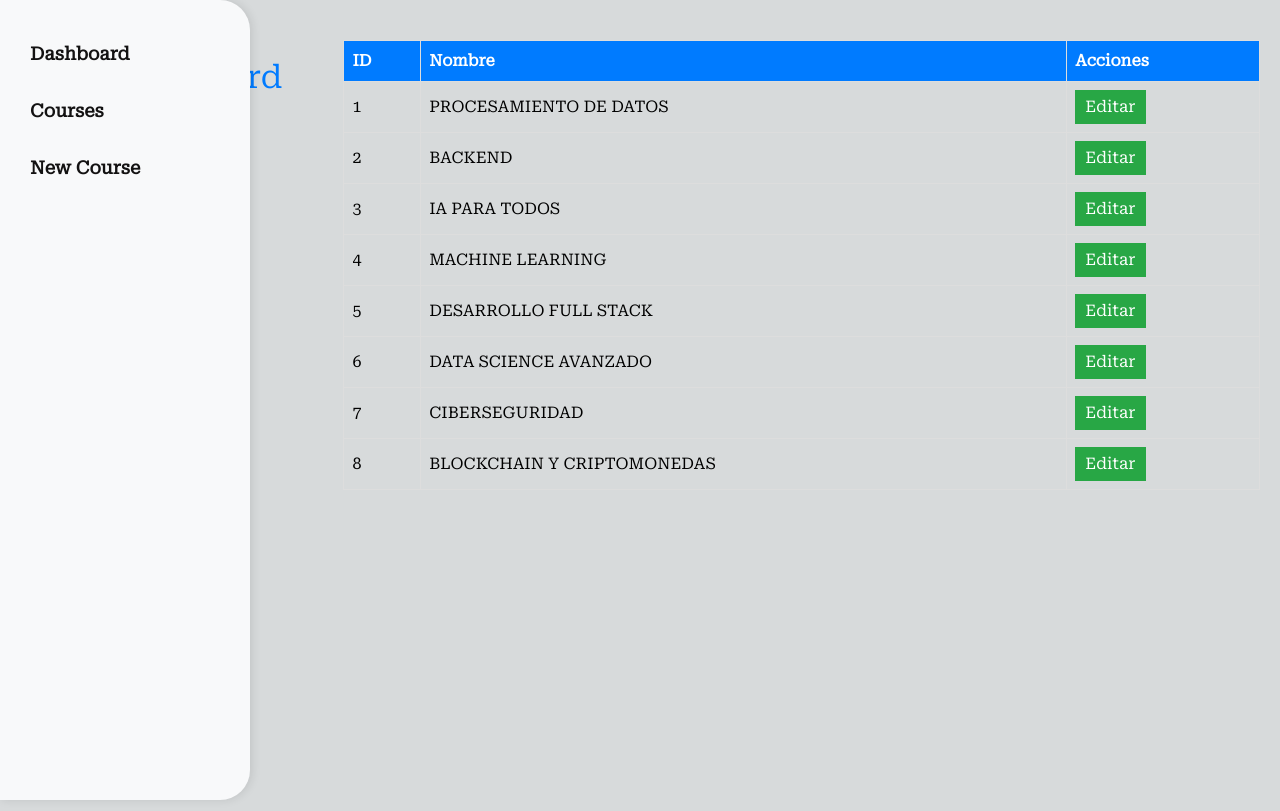
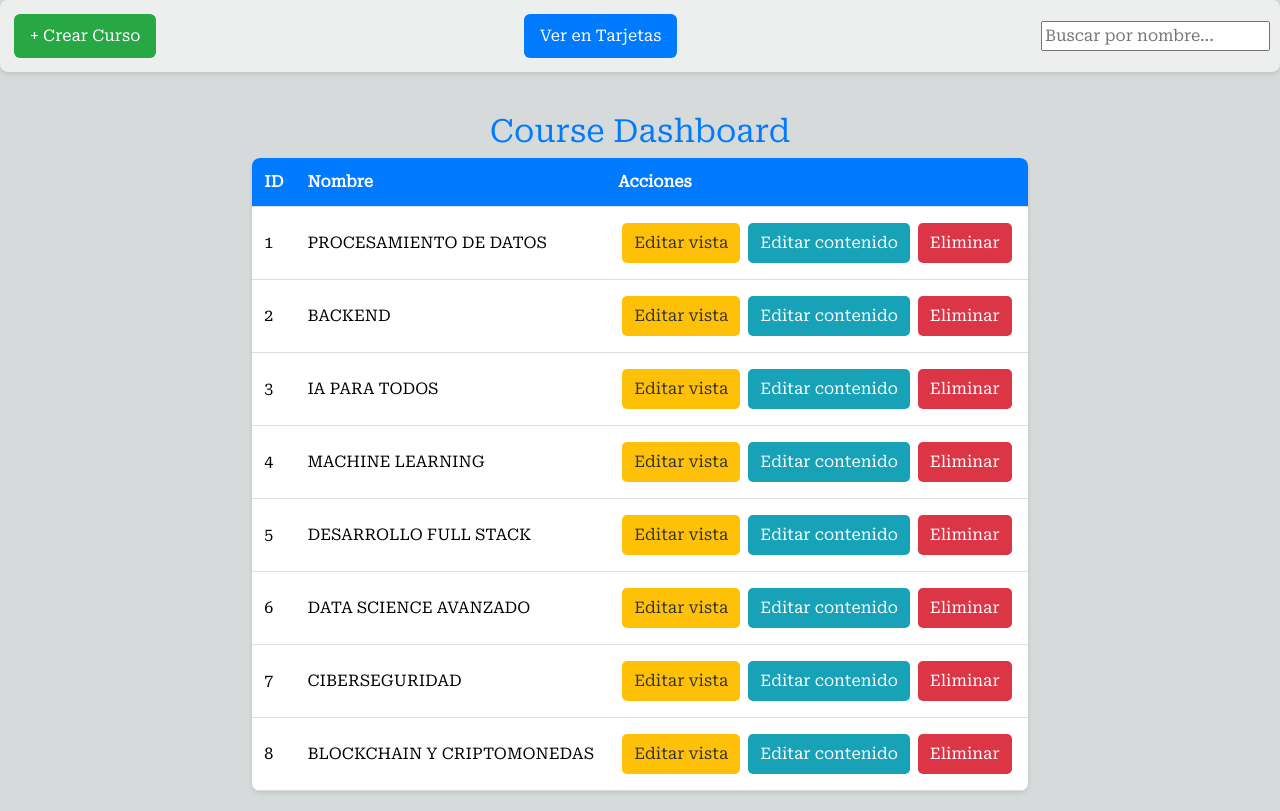
Before and after one commit to rebenew/frontendOmegaCursos, an Angular app: page /admin-dashboard/dashboard in a window 1280 px wide. Built offline with nearby package versions, Linux system fonts and the light colour scheme.

Commit message:
Add admin layout component and refactor search bar input method

```diff
--- a/src/app/app.routes.ts
+++ b/src/app/app.routes.ts
@@ -5,6 +5,7 @@ import { HomeStudentComponent } from './students-dashboard/home-student/home-stu
 import { CourseContentComponent } from './students-dashboard/course-content/course-content.component';
 import { DashboardComponent } from './Dashboard_Mentor/dashboard.component';
 import { VistaCursosComponent } from './vista-cursos/vista-cursos.component';
+import { AdminLayoutComponent } from './components/admin-course-components/admin-layout/admin-layout.component';
 
 
 export const routes: Routes = [
@@ -15,8 +16,13 @@ export const routes: Routes = [
   //admin-dashboard
   {
     path: 'admin-dashboard',
-    component: AdminDashboardComponent,
+    component: AdminLayoutComponent,
     children: [
+      {
+        path: '',
+        redirectTo: 'dashboard',
+        pathMatch: 'full'
+      },
       {
         path: 'dashboard',
         loadComponent: () => import('./components/admin-course-components/admin-dashboard/admin-dashboard.component')
@@ -27,19 +33,19 @@ export const routes: Routes = [
         path: 'courses',
         loadComponent: () => import('./components/admin-course-components/admin-course-list/admin-course-list.component')
           .then(m => m.AdminCourseListComponent),
-        canActivate: [AuthGuard]
+        //canActivate: [AuthGuard]
       },
       {
         path: 'courses/new',
         loadComponent: () => import('./components/admin-course-components/admin-course-form/admin-course-form.component')
           .then(m => m.AdminCourseFormComponent),
-        canActivate: [AuthGuard]
+        //canActivate: [AuthGuard]
       },
       {
         path: 'courses/edit/:id',
         loadComponent: () => import('./components/admin-course-components/admin-course-form/admin-course-form.component')
           .then(m => m.AdminCourseFormComponent),
-        canActivate: [AuthGuard]
+        //canActivate: [AuthGuard]
       },
       {
         path: 'login',
--- a/src/app/components/admin-course-components/admin-course-list/admin-course-list.component.html
+++ b/src/app/components/admin-course-components/admin-course-list/admin-course-list.component.html
@@ -1,32 +1,19 @@
-<div class="course-list-container">
-  <!-- Sidebar y Barra de Búsqueda -->
-  <header class="course-header">
-    <app-sidebar></app-sidebar>
-    <app-search-bar></app-search-bar>
-  </header>
-
-  <!-- Mensaje de error -->
-  <div *ngIf="errorMessage" class="error-message" aria-live="assertive">
-    {{ errorMessage }}
-  </div>
-
-  <!-- Mensaje cuando no hay resultados -->
-  <p *ngIf="filteredCourses.length === 0" class="no-results" aria-live="polite">
-    No se ha encontrado ningún curso con ese nombre.
-  </p>
-
-  <!-- Lista de cursos -->
   <section class="course-container">
-    <ng-container *ngFor="let course of filteredCourses">
-      <div class="course-card">
+    <ng-container *ngIf="filteredCourses.length > 0; else noCourses">
+      <div class="course-card" *ngFor="let course of filteredCourses">
         <h3>{{ course.title }}</h3>
         <p><strong>Modalidad:</strong> {{ course.modality }}</p>
         <p>
           <strong>Precio:</strong>
           {{ course.price | currency:'USD':'symbol':'1.0-2' }}
         </p>
-        <button [routerLink]="['/courses/edit', course.id]">Editar</button>
+        <div class="course-actions">
+          <button class="button btn-edit" (click)="editCourseView(course.id)">Editar</button>
+          <button class="button btn-delete" (click)="deleteCourse(course.id)">Eliminar</button>
+        </div>
       </div>
     </ng-container>
+    <ng-template #noCourses>
+      <p>No se encontraron cursos.</p>
+    </ng-template>
   </section>
-</div>
--- a/src/app/components/admin-course-components/admin-course-list/admin-course-list.component.scss
+++ b/src/app/components/admin-course-components/admin-course-list/admin-course-list.component.scss
@@ -7,50 +7,15 @@
   min-height: 100vh;
   margin-left: 85px;
 }
-
-
-.course-header {
-  display: flex;
-  width: 100%;
-  justify-content: space-between;
-  align-items: center;
-  padding: 10px 20px;
-  background-color: #ffffff;
-  border-radius: 10px;
-  box-shadow: 0 4px 8px rgba(0, 0, 0, 0.1);
-  margin-bottom: 20px;
-}
-
-
-.error-message {
-  color: #d9534f;
-  font-size: 1rem;
-  padding: 10px;
-  background: #f8d7da;
-  border-left: 5px solid #d9534f;
-  border-radius: 5px;
-  text-align: center;
-  width: 100%;
-  max-width: 600px;
-}
-
-.no-results {
-  font-size: 1rem;
-  color: #666;
-  font-weight: bold;
-  margin-top: 10px;
-}
-
-
 .course-container {
   display: grid;
-
+  justify-content: center;
+  justify-items: center;
   grid-template-columns: repeat(auto-fit, minmax(250px, 1fr));
   gap: 20px;
   width: 100%;
-  max-width: 1200px;
+  max-width: 900px;
   padding: 20px;
-  margin-left: 420px;
 }
 
 
--- a/src/app/components/admin-course-components/admin-course-list/admin-course-list.component.ts
+++ b/src/app/components/admin-course-components/admin-course-list/admin-course-list.component.ts
@@ -1,59 +1,37 @@
-import { Component, OnDestroy, OnInit } from '@angular/core';
+import { Component, Input} from '@angular/core';
 import { CommonModule } from '@angular/common';
-import { CourseService, Course } from '../../../services/admin-course-services/course-service/admin.course.services';
-import { Subscription } from 'rxjs';
-import { Router, RouterModule } from '@angular/router';
-import { SearchService } from '../../../services/admin-course-services/search-service/search.service';
-import { SearchBarComponent } from "../admin-search-bar/search-bar.component";
-import { SidebarComponent } from '../sidebar/sidebar.component';
+import { Course } from '../../../services/admin-course-services/course-service/admin.course.services';
+import { RouterModule } from '@angular/router';
 
 @Component({
   selector: 'app-admin-course-list',
   templateUrl: './admin-course-list.component.html',
   styleUrls: ['./admin-course-list.component.scss'],
   standalone: true,
-  imports: [CommonModule, RouterModule, SearchBarComponent, SidebarComponent],
+  imports: [CommonModule, RouterModule],
 })
-export class AdminCourseListComponent implements OnInit, OnDestroy {
-onSearch(searchValue: string) {
-this.searchService.setSearchTerm(searchValue);
+export class AdminCourseListComponent{
+editCourse(arg0: number) {
+throw new Error('Method not implemented.');
 }
-  courses: Course[] = [];
-  filteredCourses: Course[] = []
-  private subscription: Subscription = new Subscription();
-  errorMessage: string = '';
+@Input() filteredCourses: Course[] = [];
+  router: any;
+  courses: any;
 
-  constructor(private courseService: CourseService,
-              private router: Router,
-              private searchService: SearchService) {}
+editCourseView(id: number) {
+  console.log(`Editar información del curso con ID: ${id}`);
+  this.router.navigate(['admin-dashboard/courses/edit', id]);
+}
 
-  ngOnInit() {
-      this.subscription.add(
-        this.courseService.getCourses().subscribe({
-          next: (courses) => {
-            this.courses = courses;
-            this.filteredCourses = courses;
-          },
-          error: (error) => {
-            this.errorMessage = `Error al cargar los cursos: ${error.message}`;
-          }
-      })
-    );
+editCourseContent(id: number) {
+  console.log(`Editar contenido del curso con ID: ${id}`);
+  // this.router.navigate(['/admin/cursos/editar-contenido', id]);
+}
 
-    this.subscription.add(
-      this.searchService.searchTerm$.subscribe(term => {
-      this.filteredCourses = this.courses.filter(course =>
-        course.title.toLowerCase().includes(term.toLowerCase()));
-  })
-);
-
-  }
-
-  ngOnDestroy() {
-      this.subscription.unsubscribe();
-  }
-
-  editCourse(id: number) {
-    this.router.navigate(['/courses/edit', id]);
+deleteCourse(id: number) {
+  if (confirm('¿Estás seguro de que quieres eliminar este curso?')) {
+    console.log(`Eliminar curso con ID: ${id}`);
+    this.courses = this.courses.filter((course: { id: number; }) => course.id !== id);
   }
 }
+}
--- a/src/app/components/admin-course-components/admin-dashboard/admin-dashboard.component.html
+++ b/src/app/components/admin-course-components/admin-dashboard/admin-dashboard.component.html
@@ -1,12 +1,19 @@
+<div class="search-bar-container">
+  <button class="button btn-create" (click)="createNewCourse()">+ Crear Curso</button>
+  <button (click)="toggleView()" class="button toggle-view-btn">
+    {{ isGridView ? 'Ver en Lista' : 'Ver en Tarjetas' }}
+  </button>
+  <app-search-bar></app-search-bar>
+</div>
+
 <div class="dashboard-container">
-  <app-sidebar></app-sidebar>
   <h2 *ngIf="isAdmin">{{ mensajeBienvenida }}</h2>
-    <h2 >Course Dashboard</h2>
-
+  <h2 >Course Dashboard</h2>
     <div *ngIf="errorMessage" class="error-message">
       {{ errorMessage }}
     </div>
 
+  <div *ngIf="!isGridView">
     <table *ngIf="courses.length > 0" class="course-table">
       <thead>
         <tr>
@@ -16,15 +23,22 @@
         </tr>
       </thead>
       <tbody>
-        <tr *ngFor="let course of courses">
+        <tr *ngFor="let course of filteredCourses">
           <td>{{ course.id }}</td>
           <td>{{ course.title }}</td>
           <td>
-            <button (click)="goToCourse(course.id)">Editar</button>
+          <button class="button btn-edit"(click)="editCourseView(course.id)">Editar vista</button>
+            <button class="button btn-content"(click)="editCourseContent(course.id)"> Editar contenido </button>
+            <button class="button btn-delete"(click)="deleteCourse(course.id)"> Eliminar </button>
           </td>
         </tr>
       </tbody>
     </table>
+<p *ngIf="filteredCourses.length === 0 && courses.length > 0" class="no-results">
+      No se encontraron cursos con ese nombre. </p>
+</div>
+</div>
 
-    <p *ngIf="courses.length === 0">No hay cursos disponibles.</p>
-  </div>
+<div *ngIf="isGridView" class="course-grid">
+  <app-admin-course-list [filteredCourses]="filteredCourses"></app-admin-course-list>
+</div>
--- a/src/app/components/admin-course-components/admin-dashboard/admin-dashboard.component.scss
+++ b/src/app/components/admin-course-components/admin-dashboard/admin-dashboard.component.scss
@@ -1,66 +1,144 @@
+/* Contenedor principal */
 .dashboard-container {
-    padding: 20px;
-    margin-left: 85px;
-    display: flex;
+  padding: 20px;
+  display: flex;
+  flex-direction: column;
+  align-items: center;
+}
+
+/*Barra de busqueda */
+.search-bar-container {
+  display: flex;
+  justify-content: space-between;
+  align-items: center;
+  width: 100%;
+  max-width: 1350px;
+  margin-bottom: 20px;
+  padding: 10px;
+  background: #edeeee;
+  border-radius: 8px;
+  box-shadow: 0 2px 4px rgba(0,0,0,0.1)
+}
+.search-bar-container .button {
+  padding: 10px 16px;
+  font-size: 16px;
+  cursor: pointer;
+  border: none;
+  border-radius: 6px;
+  transition: all 0.3s ease;
+}
+
+.btn-create {
+  background: #28a745;
+  color: white;
+
+  &:hover {
+    background: #218838;
   }
+}
+
+.toggle-view-btn {
+  background: #007bff;
+  color: white;
+
+  &:hover {
+    background: #0056b3;
+  }
+}
+
+/* Tabla */
+
+.course-table {
+  width: 100%;
+  max-width: 900px;
+  background: #fff;
+  border-collapse: collapse;
+  border-radius: 8px;
+  overflow: hidden;
+  box-shadow: 0 2px 4px rgba(0, 0, 0, 0.1);
+}
+
+.course-table th, .course-table td {
+  padding: 12px;
+  text-align: left;
+  border-bottom: 1px solid #ddd;
+}
+
+.course-table th {
+  background-color: #007bff;
+  color: #fff;
+}
+.course-table tr:hover {
+  background: #f1f1f1;
+}
+
+/* Estilos de botones de la tabla*/
+button {
+  color: white;
+  border: none;
+  border-radius: 5px;
+  padding: 8px 12px;
+  margin: 4px;
+  cursor: pointer;
+  transition: all 0.3s ease;
+}
+
+.btn-edit {
+  background: #ffc107;
+  color: #333;
+}
+.btn-edit:hover {
+  background: #e0a800;
+}
+.btn-content {
+  background: #17a2b8;
+  color: #fff;
+}
+.btn-content:hover {
+  background: #138496;
+}
+
+.btn-delete {
+  background: #dc3545;
+  color: #fff;
+}
+
+.btn-delete:hover {
+  background: #c82333;
+}
+
+button:hover {
+  background-color: #218838;
+}
+
+/* Estilos para la vista de tarjetas */
+.course-grid {
+  display: grid;
+  grid-template-columns: repeat(auto-fit, minmax(280px, 1fr));
+  gap: 20px;
+  width: 100%;
+  max-width: 900px;
+  margin-top: 20px;
+}
 
   h2 {
     color: #007bff;
   }
 
   .error-message {
-    color: red;
+    color: #d9534f;
+    font-size: 1rem;
+    padding: 10px;
+    background: #f8d7da;
+    border-left: 5px solid #d9534f;
+    border-radius: 5px;
+    text-align: center;
+    width: 100%;
+    max-width: 600px;
+  }
+  .no-results {
+    font-size: 1rem;
+    color: #666;
     font-weight: bold;
+    margin-top: 10px;
   }
-
-  .course-table {
-    width: 100%;
-    border-collapse: collapse;
-    margin-top: 20px;
-  }
-
-  .course-table th, .course-table td {
-    border: 1px solid #ddd;
-    padding: 8px;
-    text-align: left;
-  }
-
-  .course-table th {
-    background-color: #007bff;
-    color: white;
-  }
-
-  button {
-    background-color: #28a745;
-    color: white;
-    border: none;
-    padding: 5px 10px;
-    cursor: pointer;
-  }
-
-  button:hover {
-    background-color: #218838;
-  }
-
-  .sidebar {
-    width: 250px;
-    position: fixed;
-    top: 0;
-    left: 0;
-    height: 100%;
-    background-color: #f8f9fa;
-    color: white;
-    padding: 20px;
-    border-radius: 30px;
-  }
-
-  .main-content {
-    margin-left: 250px;
-    padding: 20px;
-    width: calc(100% - 250px);
-  }
-
-  .main-content.full-width {
-    margin-left: 0;
-    width: 100%;
-  }
--- a/src/app/components/admin-course-components/admin-dashboard/admin-dashboard.component.ts
+++ b/src/app/components/admin-course-components/admin-dashboard/admin-dashboard.component.ts
@@ -2,28 +2,33 @@ import { Component, Inject, OnDestroy, OnInit } from '@angular/core';
 import { CommonModule } from '@angular/common';
 import { CourseService, Course } from '../../../services/admin-course-services/course-service/admin.course.services';
 import { Subscription } from 'rxjs';
-import { Router } from '@angular/router';
+import { Router, RouterModule } from '@angular/router';
 import { AuthService } from '../../../services/admin-course-services/auth-service/auth.service';
-import { SidebarComponent } from '../sidebar/sidebar.component';
+import { SearchBarComponent } from '../admin-search-bar/search-bar.component';
+import { SearchService } from '../../../services/admin-course-services/search-service/search.service';
+import { AdminCourseListComponent } from "../admin-course-list/admin-course-list.component";
 
 @Component({
   selector: 'app-admin-dashboard',
   standalone: true,
-  imports: [CommonModule, SidebarComponent],
+  imports: [CommonModule, RouterModule, SearchBarComponent, AdminCourseListComponent],
   templateUrl: './admin-dashboard.component.html',
   styleUrls: ['./admin-dashboard.component.scss']
 })
 export class AdminDashboardComponent implements OnInit, OnDestroy {
   courses: Course[] = [];
+  filteredCourses: any[] = [];
   private subscription: Subscription = new Subscription();
   errorMessage: string = '';
   mensajeBienvenida: string = '';
   isAdmin: boolean = false;
+  isGridView = false;
 
   constructor(
     @Inject(CourseService) public courseService: CourseService,
     private router: Router,
-    private authService: AuthService
+    private authService: AuthService,
+    private searchService: SearchService
   ) {}
 
   ngOnInit() {
@@ -36,10 +41,19 @@ export class AdminDashboardComponent implements OnInit, OnDestroy {
       this.courseService.getCourses().subscribe({
         next: (courses) => {
           this.courses = courses;
+          this.filteredCourses= [...this.courses]
         },
         error: (error) => {
           this.errorMessage = `Error al cargar los cursos: ${error.message}`;
         }
+      })
+    );
+
+    this.subscription.add(
+      this.searchService.searchTerm$.subscribe(searchTerm => {
+        this.filteredCourses = this.courses.filter(course =>
+          course.title.toLowerCase().includes(searchTerm.toLowerCase())
+        );
       })
     );
   }
@@ -50,7 +64,34 @@ export class AdminDashboardComponent implements OnInit, OnDestroy {
     }
   }
 
-  goToCourse(id: number) {
-    this.router.navigate(['/courses/edit', id]);
+  createNewCourse() {
+    this.router.navigate(['admin-dashboard/courses/new']);
   }
+
+  editCourseView(id: number) {
+    console.log(`Editar información del curso con ID: ${id}`);
+    this.router.navigate(['admin-dashboard/courses/edit', id]);
+  }
+
+  editCourseContent(id: number) {
+    console.log(`Editar contenido del curso con ID: ${id}`);
+    // this.router.navigate(['/admin/cursos/editar-contenido', id]);
+  }
+
+  deleteCourse(id: number) {
+    if (confirm('¿Estás seguro de que quieres eliminar este curso?')) {
+      console.log(`Eliminar curso con ID: ${id}`);
+      this.courses = this.courses.filter(course => course.id !== id);
+    }
 }
+  onInput(searchTerm: string) {
+  this.filteredCourses = this.courses.filter(course =>
+    course.title.toLowerCase().includes(searchTerm.toLowerCase())
+  );
+}
+toggleView() {
+  this.isGridView = !this.isGridView;
+  console.log('isGridView cambiado a:', this.isGridView);
+}
+
+}
--- /dev/null
+++ b/src/app/components/admin-course-components/admin-layout/admin-layout.component.html
@@ -0,0 +1 @@
+<router-outlet></router-outlet>
--- a/src/app/components/admin-course-components/admin-search-bar/search-bar.component.html
+++ b/src/app/components/admin-course-components/admin-search-bar/search-bar.component.html
@@ -1 +1 @@
-<input type="text" placeholder="Buscar por nombre..." (input)="onSearch($event)" />
+<input type="text" placeholder="Buscar por nombre..." (input)="onInput($event)" />
--- a/src/app/components/admin-course-components/admin-search-bar/search-bar.component.ts
+++ b/src/app/components/admin-course-components/admin-search-bar/search-bar.component.ts
@@ -12,7 +12,7 @@ import { SearchService } from '../../../services/admin-course-services/search-se
 export class SearchBarComponent {
   constructor(private searchService: SearchService) {}
 
-  onSearch(event: Event): void {
+  onInput(event: Event): void {
     const value = (event.target as HTMLInputElement). value;
     this.searchService.setSearchTerm(value);
   }
```
Also changed, not shown: src/app/components/admin-course-components/admin-layout/admin-layout.component.ts (added, +12 -0 lines), src/app/components/admin-course-components/admin-layout/admin-layout.component.scss (added), 1 other file (tests, documents, lock files or other folders).
